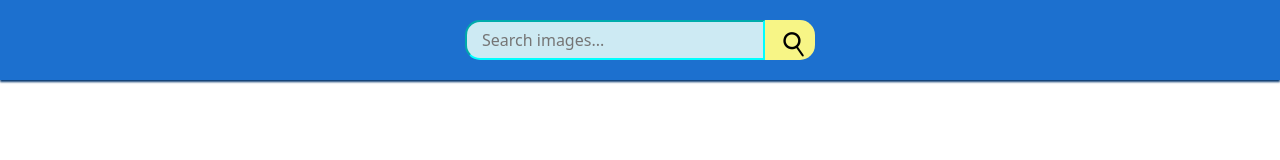
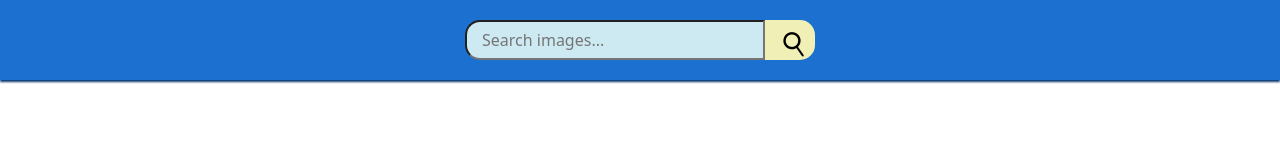
Before and after one commit to Finkons/goit-js-hw-11, a website built with Parcel: page src/index.html in a window 1280 px wide. Built offline with nearby package versions, Linux system fonts and the light colour scheme.

Commit message:
Update _example.scss

```diff
--- a/src/sass/_example.scss
+++ b/src/sass/_example.scss
@@ -21,14 +21,10 @@ header {
     border-radius: 15px 0 0 15px;
     padding-right: 5px;
     padding-left: 15px;
-    border-color: rgb(0, 255, 255);
-      border: -20px;
-      background-color: rgb(205, 234, 243);
-      &:hover{
         transition: cubic-bezier(.17,.67,.83,.67);
         transition-duration: 200ms;
-        border-color:rgb(0, 255, 255); ;
-      }
+      background-color: rgb(205, 234, 243);
+
 }
 .search-form button{
     width: 50px;
@@ -39,13 +35,16 @@ header {
     padding-left: 0;
     border: 1px;
     text-align: center;
-    background-color: #f7f586;
+    background-color: #f0efb6;
     border-color: rgb(0, 162, 255);
+    transition: cubic-bezier(.17,.67,.83,.67);
+    transition-duration: 200ms;
+
     &:hover{
-        transition: cubic-bezier(.17,.67,.83,.67);
+    transition: cubic-bezier(.17,.67,.83,.67);
     transition-duration: 200ms;
-    background-color: #f7f31e;
-      }
+    background-color: #fcf968;
+    }
 }
 
 .gallery {
```
